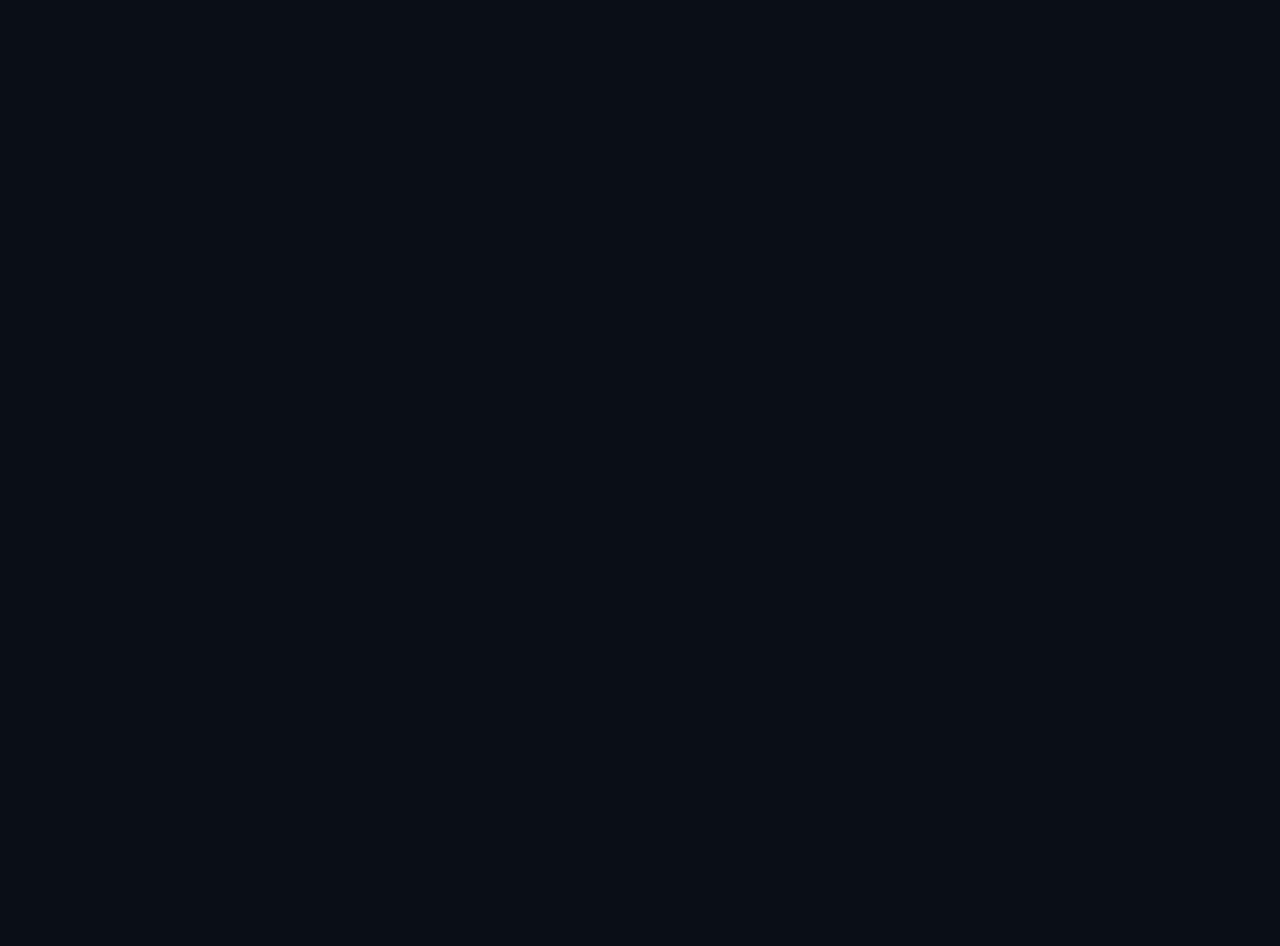
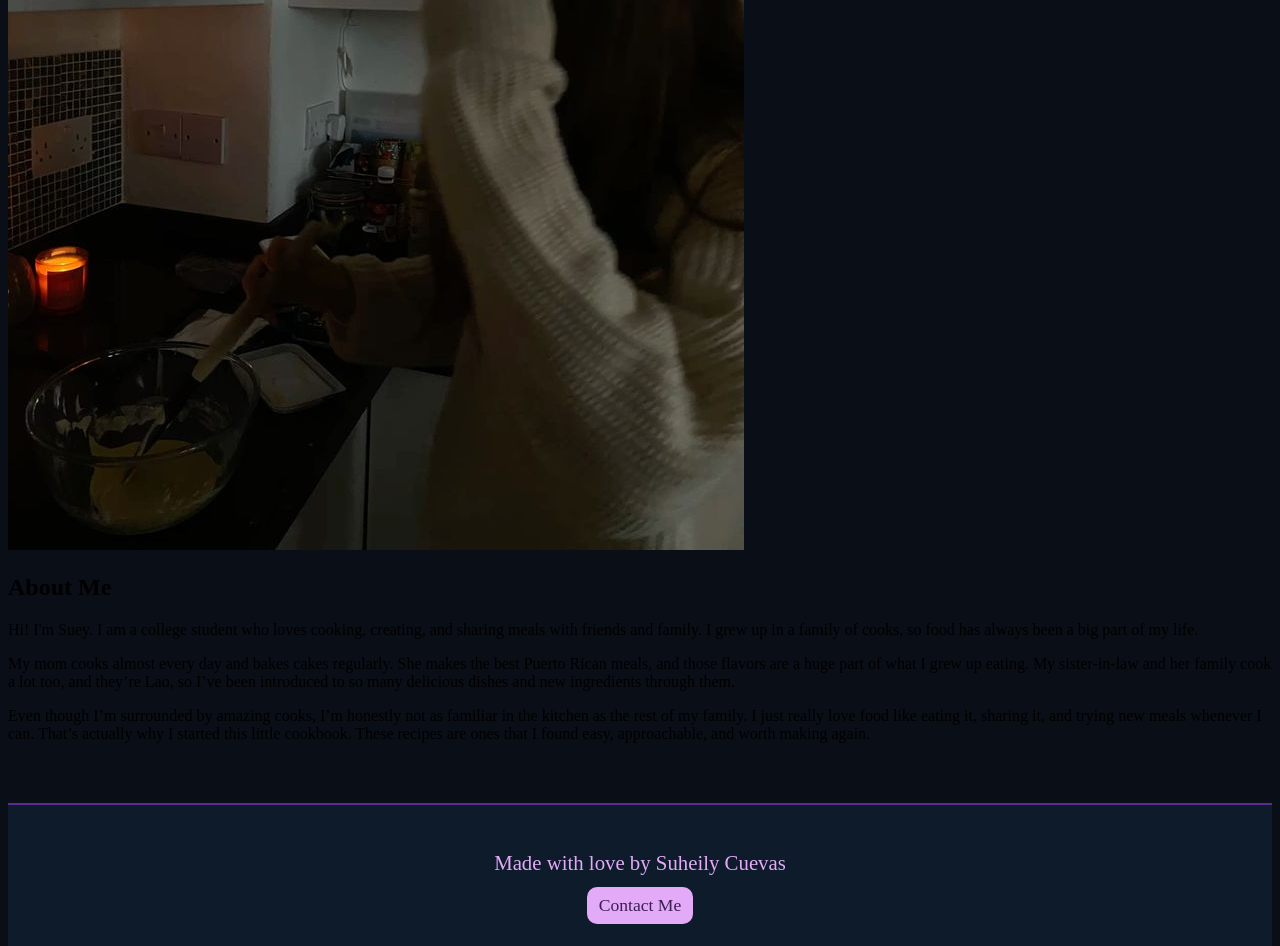
Before and after one commit to scuevas1/frontend-framework, a Vue app: page /about in a window 1280 px wide. Shown: the part 498-1444 px from the top of the page. Before the commit the page ends 800 px from the top, so only its background shows below. Built offline with nearby package versions, Linux system fonts and the light colour scheme.

Commit message:
adding in the content for the about page and an image to include in the about page

```diff
--- a/src/pages/About.vue
+++ b/src/pages/About.vue
@@ -1,7 +1,36 @@
 <template>
-  <div class="about-container">
-    <h1 class="page-title">About This Cookbook</h1>
-    <p class="page-subtitle">Learn more about the inspiration behind this project.</p>
+  <div class="about-page">
+
+    <section class="about-card">
+
+      <div class="about-image">
+        <img src="/images/cooking.jpg" alt="Suey cooking" />
+      </div>
+
+      <div class="about-text">
+        <h1 class="about-title">About Me</h1>
+
+        <p class="about-intro">
+          Hi! I'm Suey. I am a college student who loves cooking, creating, and sharing meals with friends and family.
+          I grew up in a family of cooks, so food has always been a big part of my life.
+        </p>
+
+        <p class="about-body">
+          My mom cooks almost every day and bakes cakes regularly. She makes the best Puerto Rican meals,
+          and those flavors are a huge part of what I grew up eating. My sister-in-law and her family cook a lot too,
+          and they’re Lao, so I’ve been introduced to so many delicious dishes and new ingredients through them.
+        </p>
+
+        <p class="about-body">
+          Even though I’m surrounded by amazing cooks, I’m honestly not as familiar in the kitchen as the rest of
+          my family. I just really love food like eating it, sharing it, and trying new meals whenever I can.
+          That’s actually why I started this little cookbook. These recipes are ones that I found easy, approachable,
+          and worth making again.
+        </p>
+      </div>
+
+    </section>
+
   </div>
 </template>
 
```
Also changed, not shown: public/images/cooking.jpg (added).
